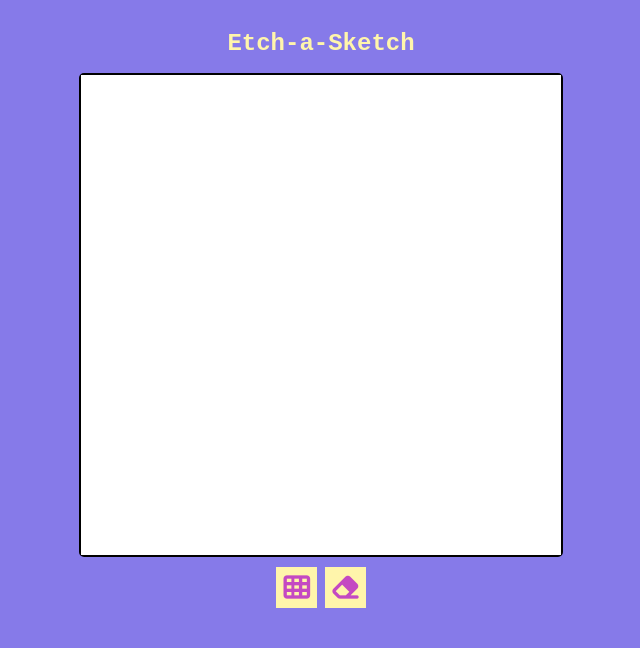
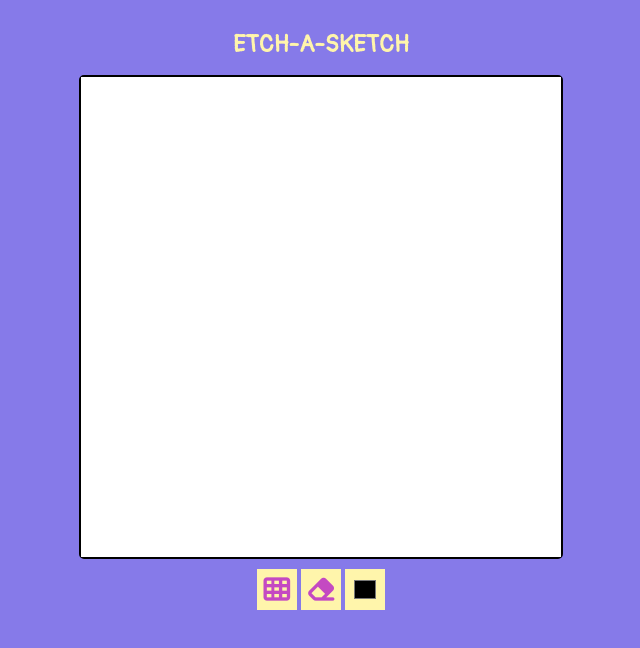
Before and after one commit to jessdcodes/etch-a-sketch, a plain HTML site: page index.html in a window 1280 px wide. Shown: the whole page, without its empty margins (319-959 px from the left). Drawn offline with Linux system fonts and the light colour scheme.

Commit message:
Add color picker and reflect in board, change font

```diff
--- a/index.html
+++ b/index.html
@@ -1,21 +1,31 @@
 <!DOCTYPE HTML>
 <html>
     <head>
+        <!-- fonts -->
+        <link rel="preconnect" href="https://fonts.googleapis.com">
+        <link rel="preconnect" href="https://fonts.gstatic.com" crossorigin>
+        <link href="https://fonts.googleapis.com/css2?family=Pangolin&display=swap" rel="stylesheet">
+
         <!-- styles -->
         <link rel="stylesheet" href="styles.css">
         <link rel="stylesheet" href="https://cdnjs.cloudflare.com/ajax/libs/font-awesome/6.0.0-beta2/css/all.min.css" integrity="sha512-YWzhKL2whUzgiheMoBFwW8CKV4qpHQAEuvilg9FAn5VJUDwKZZxkJNuGM4XkWuk94WCrrwslk8yWNGmY1EduTA==" crossorigin="anonymous" referrerpolicy="no-referrer" />
+
 
     </head>
     <body>
         <div class="container">
             <header>
-                <h1>Etch-a-Sketch</h1>
+                <h1>ETCH-A-SKETCH</h1>
             </header>
             <div class="board"></div>
 
             <div class="options">
                 <button id="grid-size-btn" class="setting-btn"><i class="fa-solid fa-table-cells fa-2x btn-icon"></i></button>
                 <button id="reset-btn" class="setting-btn"><i class="fa-solid fa-eraser fa-2x btn-icon"></i></button>
+                <label for="color-picker">
+                    <input type="color" id="color-picker" name="color" value="#000000">
+                </label>
+
             </div>
 
 
--- a/main.js
+++ b/main.js
@@ -1,5 +1,7 @@
 function sketch(e){
-    this.style.backgroundColor ="black";
+    let colorPicker = document.querySelector("#color-picker");
+    let currentColor = colorPicker.value;
+    this.style.backgroundColor = currentColor;
 }
 
 function loadBoard(size) {
--- a/styles.css
+++ b/styles.css
@@ -3,6 +3,7 @@ body {
     background-color: #867AE9;
     text-align: center;
     font-family:monospace;
+    font-family: 'Pangolin', monospace;
 }
 
 .board {
@@ -33,3 +34,16 @@ h1 {
 .btn-icon {
     color: #C449C2;
 }
+
+#color-picker {
+    background-color: #FFF5AB;
+    border:none;
+    height: 40.67px;
+    width: 40.67px;
+    padding: 7px;
+}
+
+#color-picker:hover {
+    cursor: pointer;
+    background-color: #ffed64;
+}
```
